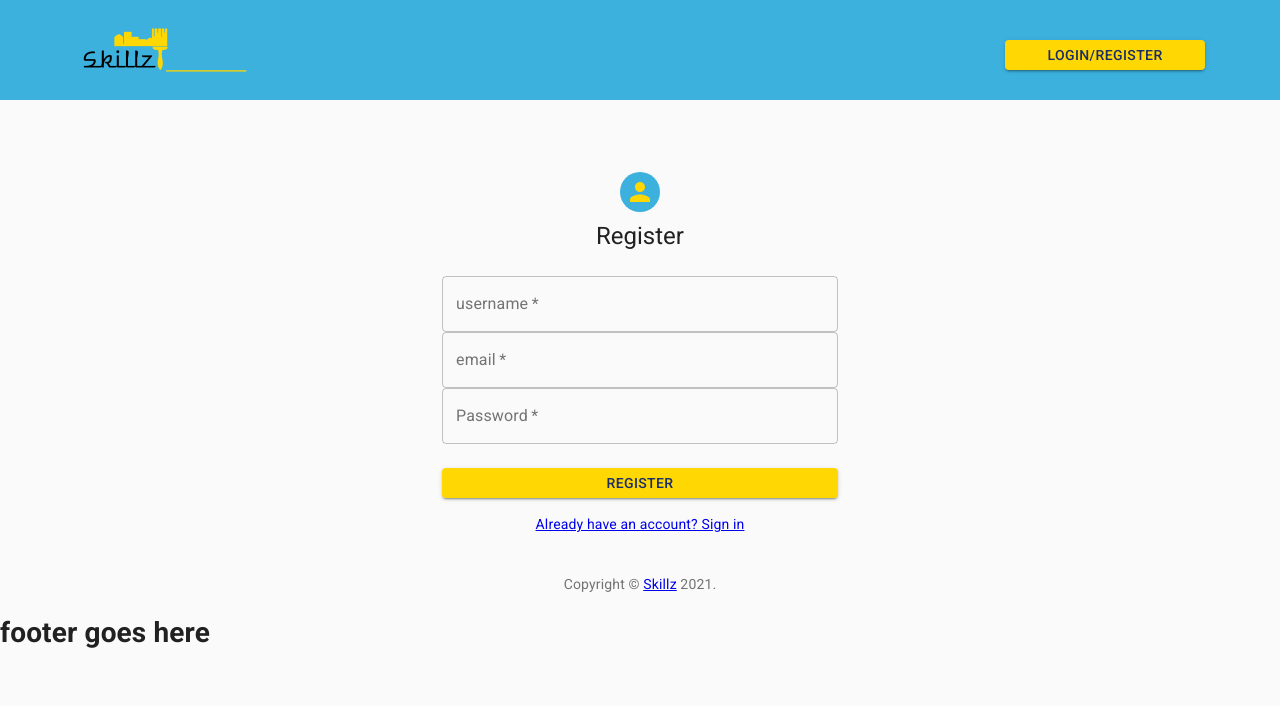
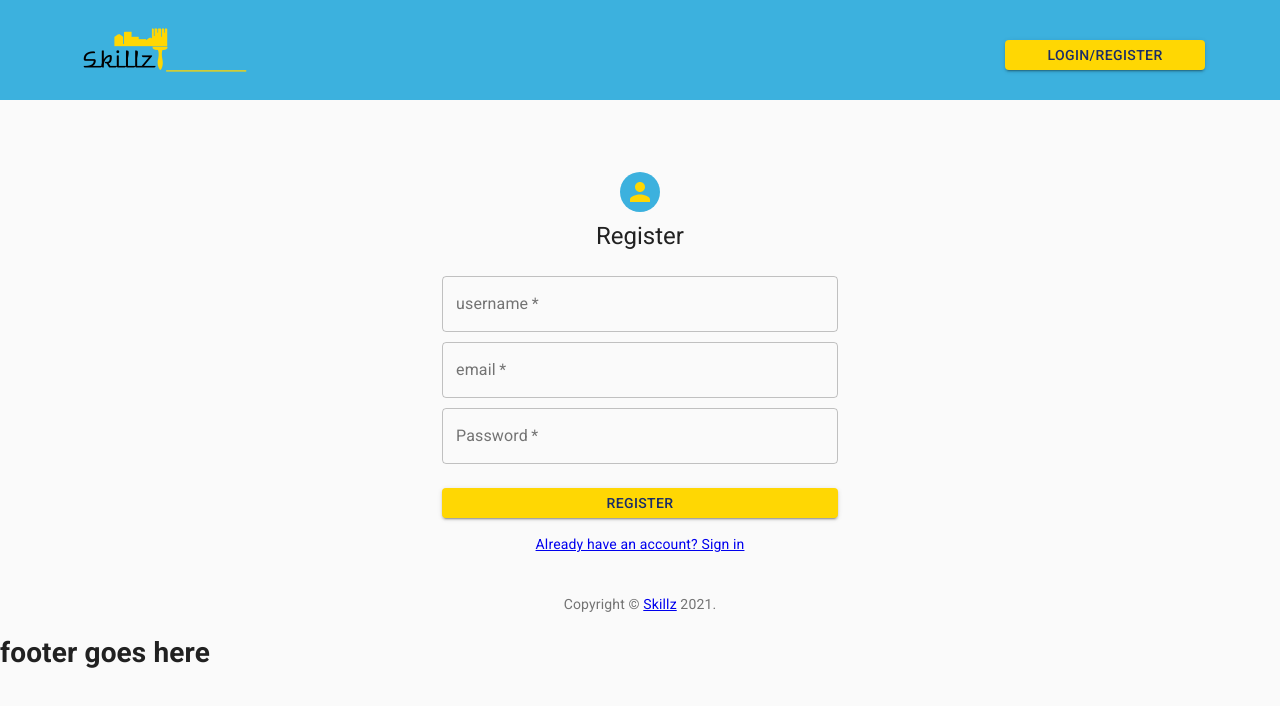
Before and after one commit to gradyki/Skillz, a React (Create React App) app in the folder client/: page /register in a window 1280 px wide. Shown: the top 706 px of the page. Built offline with nearby package versions, Linux system fonts and the light colour scheme.

Commit message:
register page complete

```diff
--- a/client/src/screens/Login/Login.css
+++ b/client/src/screens/Login/Login.css
@@ -21,3 +21,11 @@
 .MuiAvatar-root {
   background-color: var(--tone1);
 }
+
+.username-box {
+  margin-bottom: 10px;
+}
+
+.password-box {
+  margin-top: 10px;
+}
--- a/client/src/screens/Register/Register.jsx
+++ b/client/src/screens/Register/Register.jsx
@@ -77,7 +77,7 @@ export default function Register(props) {
       handleRegister(formData);
     }}>
 
-
+           <div className='username-box'>
               <TextField
                 variant="outlined"
                 required
@@ -89,7 +89,9 @@ export default function Register(props) {
                 value={username}
                 onChange={handleChange}
               />
+          </div>
 
+          <div className='email-box'>
               <TextField
                 variant="outlined"
                 required
@@ -101,7 +103,9 @@ export default function Register(props) {
             value={email}
                 onChange={handleChange}
               />
+          </div>
 
+          <div className='password-box'>
               <TextField
                 variant="outlined"
                 required
@@ -114,7 +118,7 @@ export default function Register(props) {
             value={password}
                 onChange={handleChange}
               />
-
+            </div>
 
 
           <Button
```
